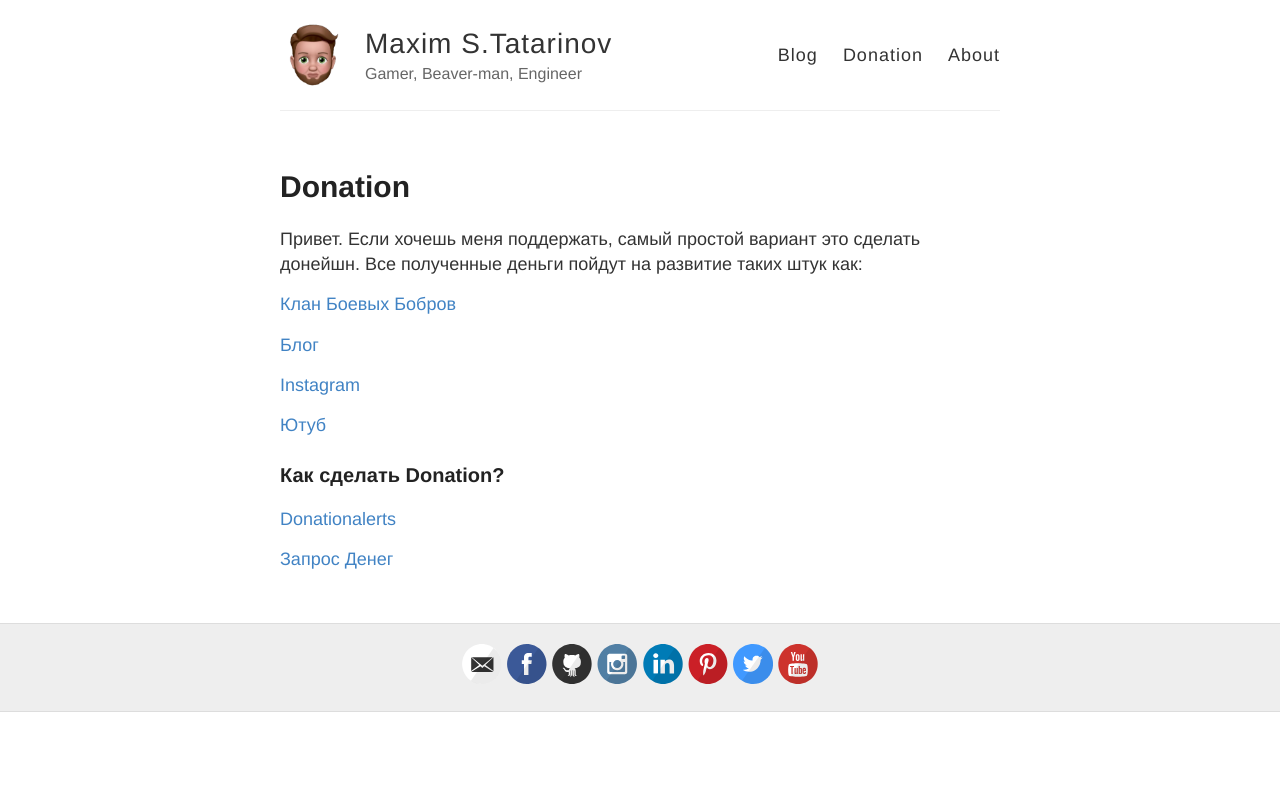
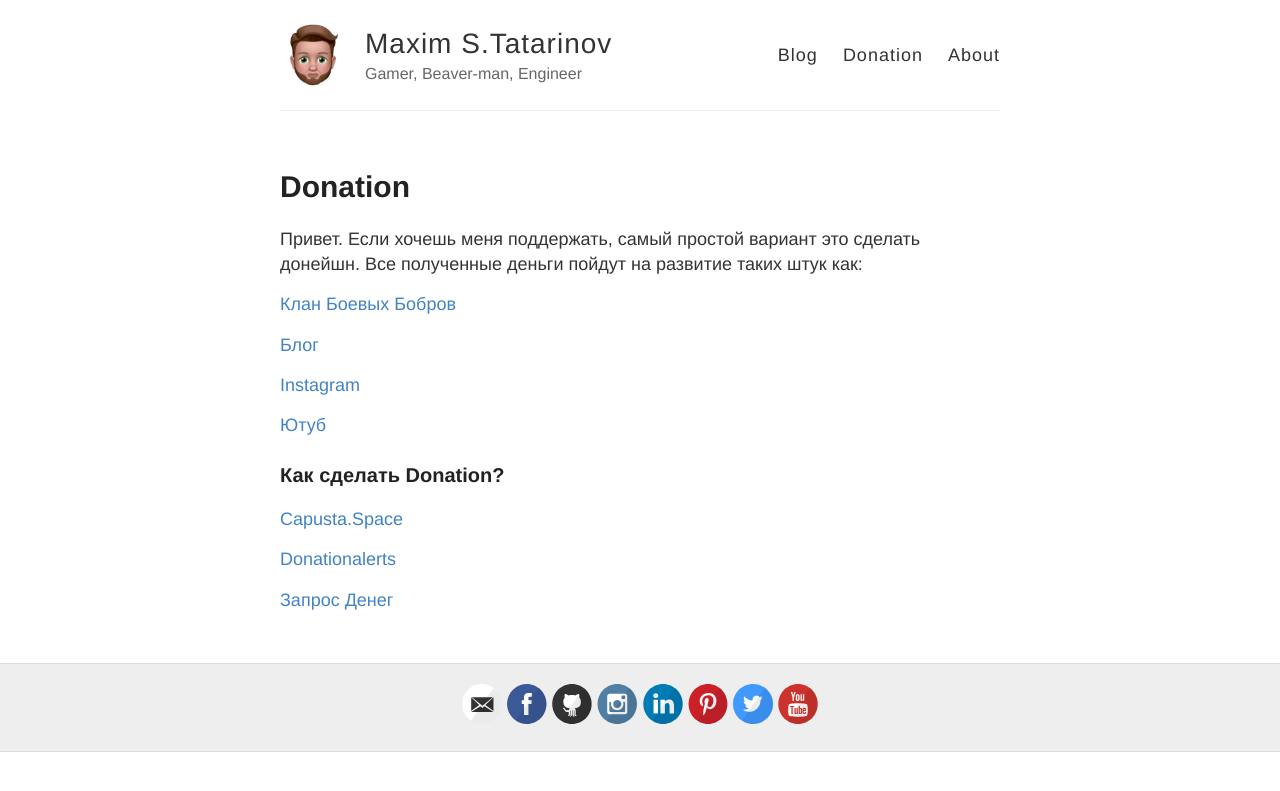
Before and after one commit to tatarinovms/tatarinovms.github.io, a Jekyll site: the page built from donate.md, in a window 1280 px wide. Shown: the top 791 px of the page. Built offline with Jekyll 4.4.1, drawn with Linux system fonts in a browser that asks for light colours.

Commit message:
add capusta

```diff
--- a/donate.md
+++ b/donate.md
@@ -15,6 +15,8 @@ permalink: /donation/
 [Ютуб](https://www.youtube.com/channel/UCBRwhdCwQRdgYz2zXadNXEg)
 
 ### Как сделать Donation?
+[Capusta.Space](https://capu.st/beaverclan)
+
 [Donationalerts](http://www.donationalerts.ru/r/tatarinovms)
 
 [Запрос Денег](https://www.tinkoff.ru/sl/Al0obkKT7Rk)
```
